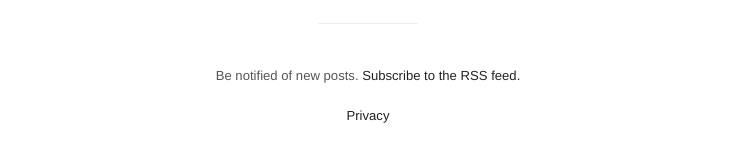
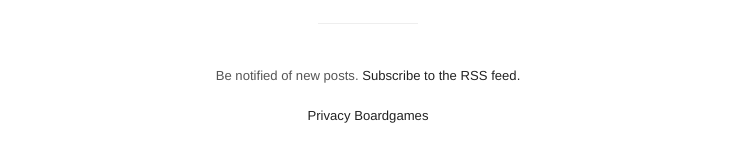
Before and after one commit to Andersos/andersos.net, a Jekyll site: the page built from index.html, in a window 1280 px wide. Shown: the part 1102-1267 px from the top of the page, without its empty margins (272-1006 px from the left). Built offline with Jekyll 4.4.1, drawn with Linux system fonts in a browser that asks for light colours; Markdown is read by kramdown in place of the engine named in the settings.

Commit message:
Add footer link to Boardgames

```diff
--- a/_layouts/default.html
+++ b/_layouts/default.html
@@ -51,6 +51,7 @@
             <!-- Fix feedburner maybe?
             <a href="feed://feeds.feedburner.com/andersos">Subscribe to the RSS feed.</a>--></p>
             <a href="https://www.iubenda.com/privacy-policy/195867">Privacy</a>
+            <a href="http://boardgames.andersos.net">Boardgames</a>
         </footer>
     </div>
     {% include scripts.html %}
```
